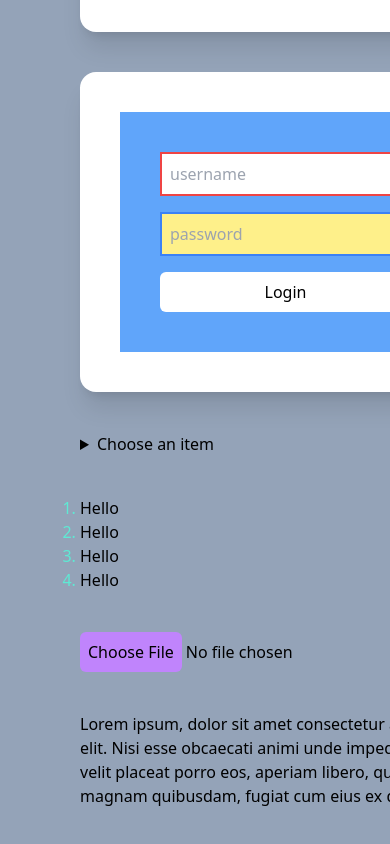
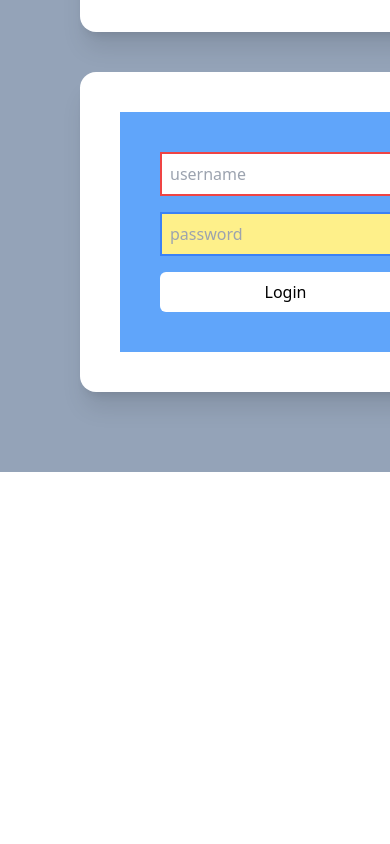
Before and after one commit to qpthedev/carrot-market, a Next.js app: page / in a window 390 px wide. Shown: the part 1438-2282 px from the top of the page. After the commit the page ends 1910 px from the top, so only its background shows below. Built offline with nearby package versions, Linux system fonts and the light colour scheme.

Commit message:
responsive modifiers

```diff
--- a/pages/index.tsx
+++ b/pages/index.tsx
@@ -3,7 +3,7 @@ import type { NextPage } from "next";
 const Home: NextPage = () => {
   return (
     <div className="bg-slate-400 py-20 px-20 grid gap-10 min-h-screen">
-      <div className="bg-white p-6 rounded-3xl shadow-xl">
+      <div className="bg-white sm:bg-red-400 md:bg-teal-400 lg:bg-blue-400 xl:bg-green-400 2xl:bg-purple-400 p-6 rounded-3xl shadow-xl">
         <span className="font-semibold text-3xl">Select Item</span>
         <ul>
           {[1, 2, 3, 4].map((i) => (
@@ -122,29 +122,6 @@ const Home: NextPage = () => {
           />
         </form>
       </div>
-
-      <details className="select-none open:text-white open:bg-yellow-300">
-        <summary className="cursor-pointer">Choose an item</summary>
-        <span>Item 1</span>
-      </details>
-
-      <ul className="list-decimal marker:text-teal-300">
-        <li>Hello</li>
-        <li>Hello</li>
-        <li>Hello</li>
-        <li>Hello</li>
-      </ul>
-
-      <input
-        type="file"
-        className="file:border-0 file:rounded-md file:bg-purple-400 file:p-2 file:transition-colors file:cursor-pointer file:hover:text-purple-400 file:hover:bg-white file:hover:border-purple-400 file:hover:border-2"
-      />
-
-      <p className="first-letter:hover:text-5xl first-letter:hover:text-teal-400">
-        Lorem ipsum, dolor sit amet consectetur adipisicing elit. Nisi esse
-        obcaecati animi unde impedit maxime velit placeat porro eos, aperiam
-        libero, quas nesciunt magnam quibusdam, fugiat cum eius ex quos!
-      </p>
     </div>
   );
 };
```
